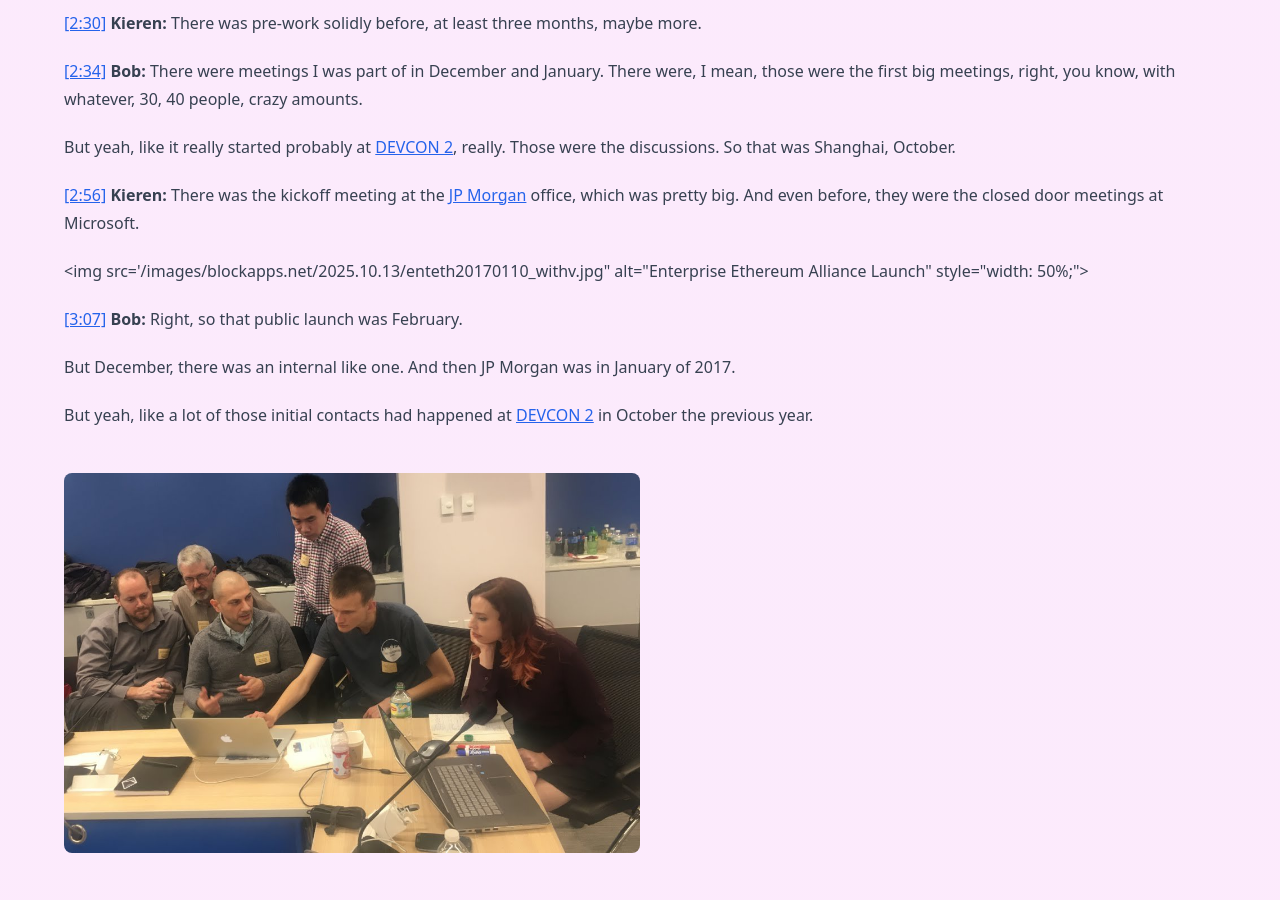
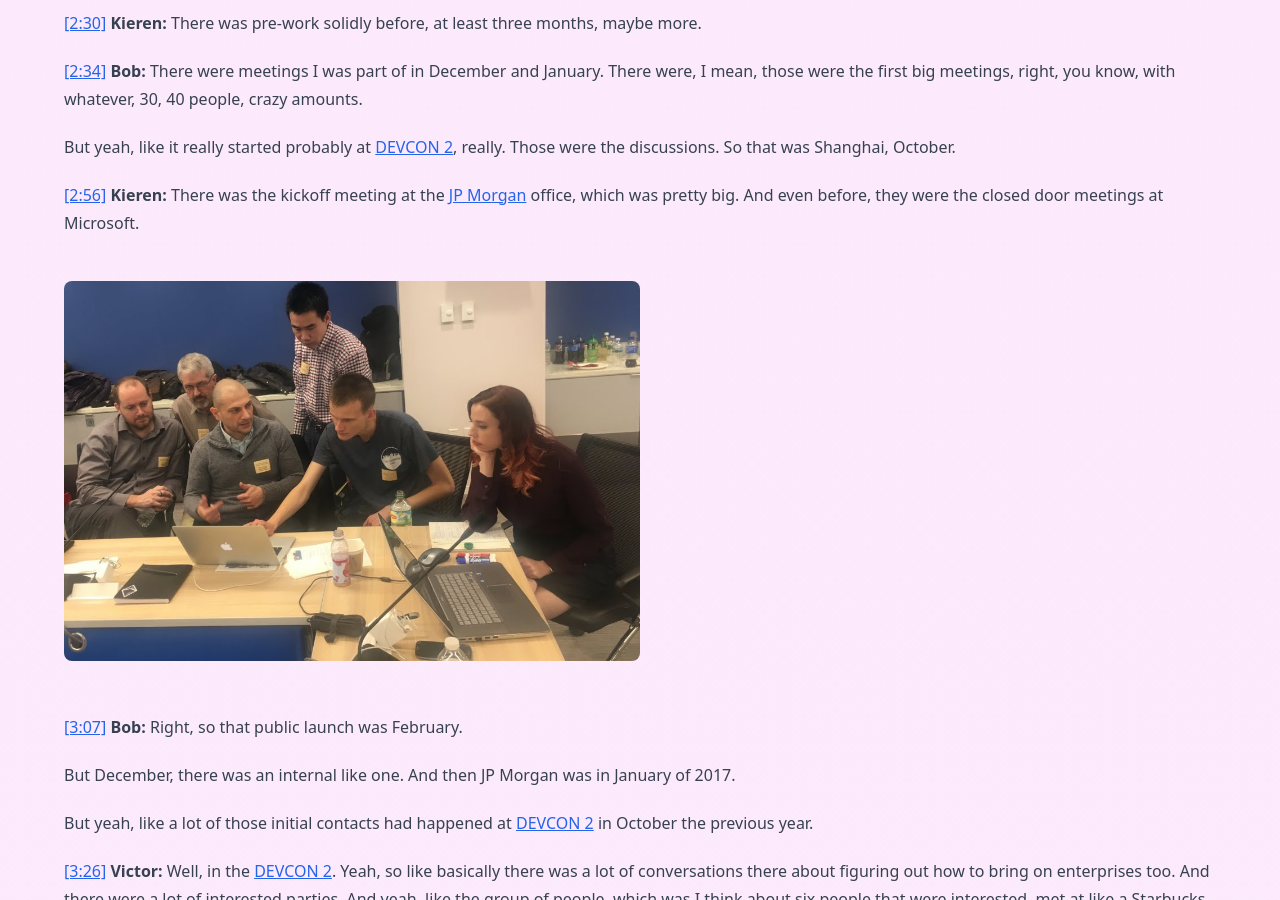
Before and after one commit to stratomercata/stratomercata-website, a Jekyll site: the page built from source/_videos/institutions-want-tokens-how-is-ethereum-keeping-up.md, in a window 1280 px wide and 900 px high, scrolled down 3362 px. Built offline with Jekyll 4.4.1, drawn with Linux system fonts in a browser that asks for light colours; comment, search, counter and statistics services are not loaded.

Commit message:
fixed malformed markdown for img link

```diff
--- a/source/_videos/institutions-want-tokens-how-is-ethereum-keeping-up.md
+++ b/source/_videos/institutions-want-tokens-how-is-ethereum-keeping-up.md
@@ -131,7 +131,7 @@ But yeah, like it really started probably at [DEVCON 2](https://www.earlydaysofe
 [[2:56]](https://www.youtube.com/watch?v=CNavXFv3ats&t=176s) **Kieren:**
 There was the kickoff meeting at the [JP Morgan](https://www.jpmorgan.com) office, which was pretty big. And even before, they were the closed door meetings at Microsoft.
 
-<img src='{{ site.baseurl }}/images/blockapps.net/2025.10.13/enteth20170110_withv.jpg" alt="Enterprise Ethereum Alliance Launch" style="width: 50%;">
+<img src="{{ site.baseurl }}/images/blockapps.net/2025.10.13/enteth20170110_withv.jpg" alt="Enterprise Ethereum Alliance Launch" style="width: 50%;">
 
 [[3:07]](https://www.youtube.com/watch?v=CNavXFv3ats&t=187s) **Bob:**
 Right, so that public launch was February.
@@ -139,8 +139,6 @@ Right, so that public launch was February.
 But December, there was an internal like one. And then JP Morgan was in January of 2017.
 
 But yeah, like a lot of those initial contacts had happened at [DEVCON 2](https://www.earlydaysofeth.org/articles/devcon2) in October the previous year.
-
-![Enterprise Ethereum Alliance Launch]({{ site.baseurl }}/images/blockapps.net/2025.10.13/enteth20170110_withv.jpg){: style="width: 50%;"}
 
 [[3:26]](https://www.youtube.com/watch?v=CNavXFv3ats&t=206s) **Victor:**
 Well, in the [DEVCON 2](https://www.earlydaysofeth.org/articles/devcon2). Yeah, so like basically there was a lot of conversations there about figuring out how to bring on enterprises too. And there were a lot of interested parties. And yeah, like the group of people, which was I think about six people that were interested, met at like a Starbucks just off site.
```
